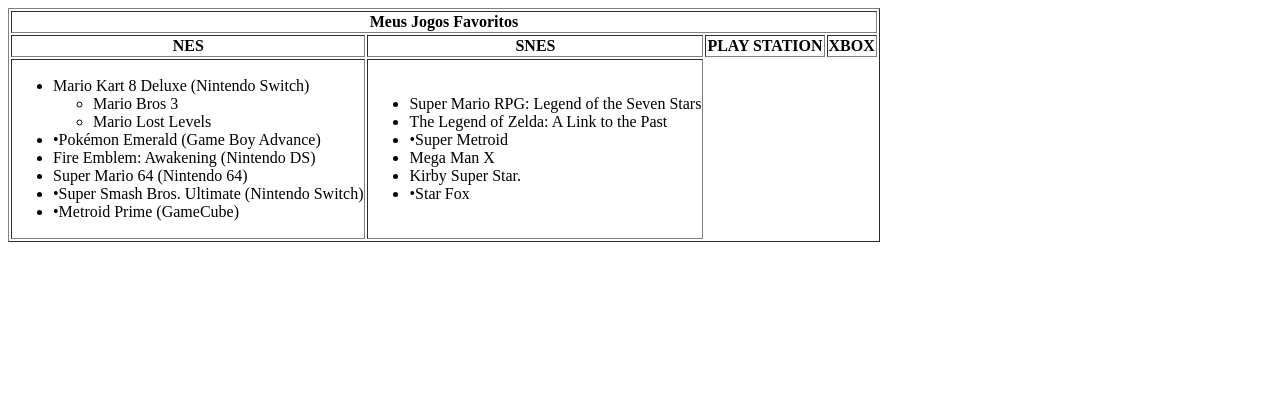
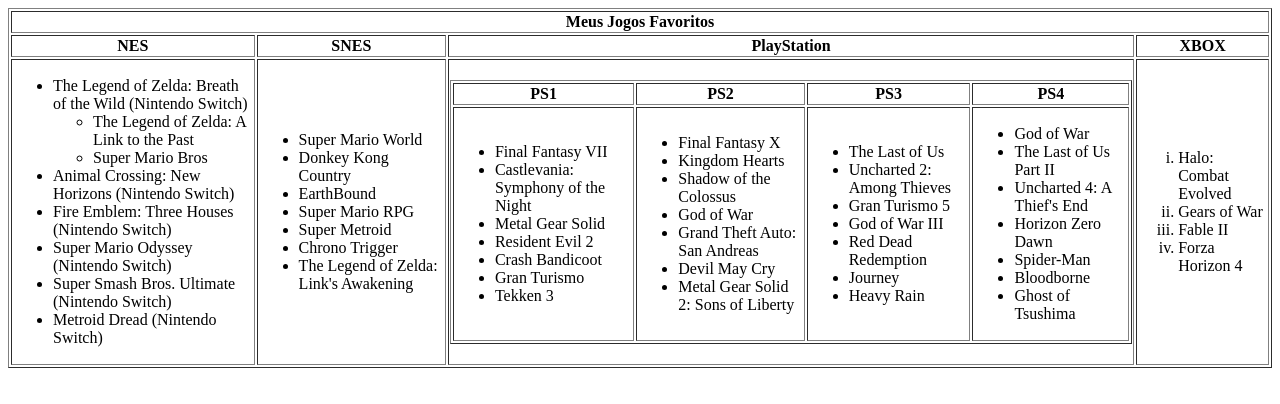
Before and after one commit to luanaraujo2/CSW-CC1N, a plain HTML site: page AULA 08/index.html in a window 1280 px wide. Drawn offline with Linux system fonts and the light colour scheme.

Commit message:
Update index.html
aula finalizada

```diff
--- a/AULA 08/index.html
+++ b/AULA 08/index.html
@@ -6,50 +6,114 @@
     <meta name="viewport" content="width=device-width, initial-scale=1.0">
     <title>AULA 08</title>
 </head>
+
 <body>
     <table border="1">
         <thead>
             <tr>
                 <th colspan="4">Meus Jogos Favoritos</th>
             </tr>
-
             <tr>
                 <th>NES</th>
                 <th>SNES</th>
-            <th>PLAY STATION</th>
+                <th>PlayStation</th>
                 <th>XBOX</th>
             </tr>
+        </thead>
         <tbody>
             <tr>
                 <td>
                     <ul>
-                <li>Mario Kart 8 Deluxe (Nintendo Switch)</li>
+                        <li>The Legend of Zelda: Breath of the Wild (Nintendo Switch)</li>
                         <ul>
-                <li>Mario Bros 3</li>
-                <li>Mario Lost Levels</li>
+                            <li>The Legend of Zelda: A Link to the Past</li>
+                            <li>Super Mario Bros</li>
                         </ul>
-                <li>•Pokémon Emerald (Game Boy Advance)</li>
-                <li>Fire Emblem: Awakening (Nintendo DS)</li>
-                <li>Super Mario 64 (Nintendo 64)</li>
-                <li>•Super Smash Bros. Ultimate (Nintendo Switch)</li>
-                <li>•Metroid Prime (GameCube)</li>
+                        <li>Animal Crossing: New Horizons (Nintendo Switch)</li>
+                        <li>Fire Emblem: Three Houses (Nintendo Switch)</li>
+                        <li>Super Mario Odyssey (Nintendo Switch)</li>
+                        <li>Super Smash Bros. Ultimate (Nintendo Switch)</li>
+                        <li>Metroid Dread (Nintendo Switch)</li>
                     </ul>
+                </td>
                 <td>
                     <ul>
-                    <li> Super Mario RPG: Legend of the Seven Stars</li>
-                    <li>The Legend of Zelda: A Link to the Past</li>
-                    <li>•Super Metroid</li>
-                    <li>Mega Man X</li>
-                    <li>Kirby Super Star.</li>
-                    <li>•Star Fox</li>
+                        <li>Super Mario World</li>
+                        <li>Donkey Kong Country</li>
+                        <li>EarthBound</li>
+                        <li>Super Mario RPG</li>
+                        <li>Super Metroid</li>
+                        <li>Chrono Trigger</li>
+                        <li>The Legend of Zelda: Link's Awakening</li>
                     </ul>
-
+                </td>
+                <td>
+                    <table border="1">
+                        <tr>
+                            <th>PS1</th>
+                            <th>PS2</th>
+                            <th>PS3</th>
+                            <th>PS4</th>
+                        </tr>
+                        <tr>
+                            <td>
+                                <ul>
+                                    <li>Final Fantasy VII</li>
+                                    <li>Castlevania: Symphony of the Night</li>
+                                    <li>Metal Gear Solid</li>
+                                    <li>Resident Evil 2</li>
+                                    <li>Crash Bandicoot</li>
+                                    <li>Gran Turismo</li>
+                                    <li>Tekken 3</li>
+                                </ul>
+                            </td>
+                            <td>
+                                <ul>
+                                    <li>Final Fantasy X</li>
+                                    <li>Kingdom Hearts</li>
+                                    <li>Shadow of the Colossus</li>
+                                    <li>God of War</li>
+                                    <li>Grand Theft Auto: San Andreas</li>
+                                    <li>Devil May Cry</li>
+                                    <li>Metal Gear Solid 2: Sons of Liberty</li>
+                                </ul>
+                            </td>
+                            <td>
+                                <ul>
+                                    <li>The Last of Us</li>
+                                    <li>Uncharted 2: Among Thieves</li>
+                                    <li>Gran Turismo 5</li>
+                                    <li>God of War III</li>
+                                    <li>Red Dead Redemption</li>
+                                    <li>Journey</li>
+                                    <li>Heavy Rain</li>
+                                </ul>
+                            </td>
+                            <td>
+                                <ul>
+                                    <li>God of War</li>
+                                    <li>The Last of Us Part II</li>
+                                    <li>Uncharted 4: A Thief's End</li>
+                                    <li>Horizon Zero Dawn</li>
+                                    <li>Spider-Man</li>
+                                    <li>Bloodborne</li>
+                                    <li>Ghost of Tsushima</li>
+                                </ul>
                             </td>
                         </tr>
-
-
+                    </table>
+                </td>
+                <td>
+                    <ol type="i">
+                        <li> Halo: Combat Evolved</li>
+                        <li> Gears of War</li>
+                        <li> Fable II</li>
+                        <li> Forza Horizon 4</li>
+                    </ol>
+                </td>
+            </tr>
         </tbody>
-
     </table>
 </body>
+
 </html>
```
Lines whose indentation alone changed are shown as unchanged.
